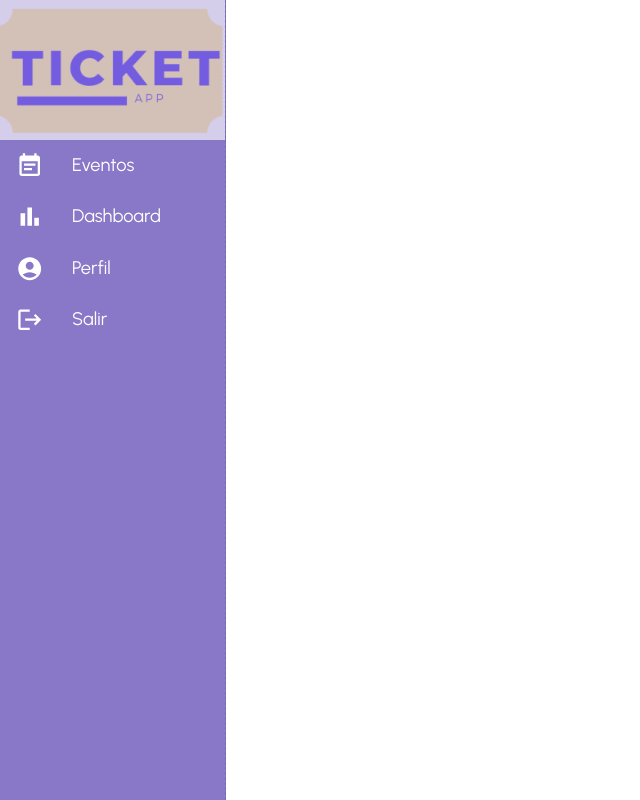
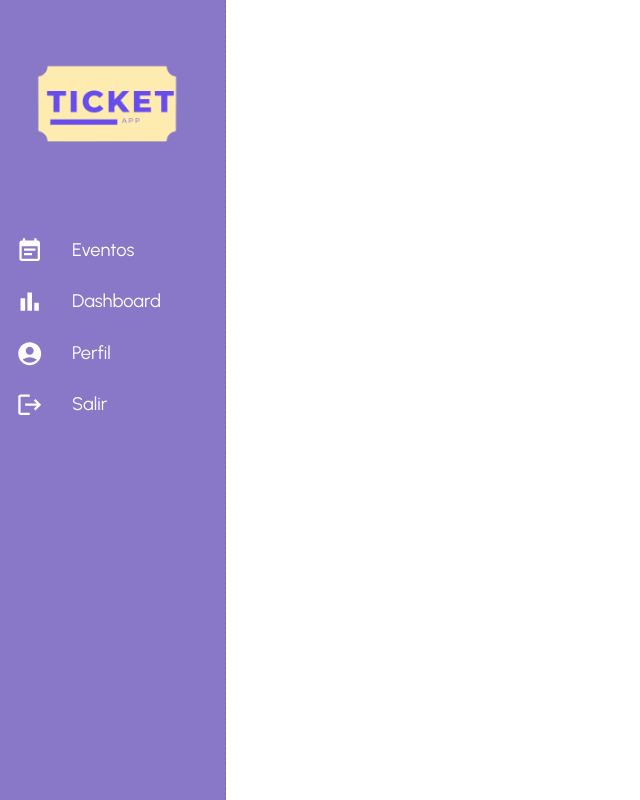
Before and after one commit to TicketApp-TDP2/web-events-admin, a React (Create React App) app: page /event/1 in a window 1280 px wide. Shown: the whole page, without its empty margins (0-640 px from the left). Built offline with nearby package versions, Linux system fonts and the light colour scheme; no server answers.

Commit message:
fix logo

```diff
--- a/src/components/SideBar.jsx
+++ b/src/components/SideBar.jsx
@@ -93,7 +93,7 @@
           anchor="left"
           open
         >
-          <img src="/Logo.png" alt="logo" />
+          <img src="/Logo2.png" alt="logo" />
           {getList()}
         </Drawer>
       </RootStyle>
```
